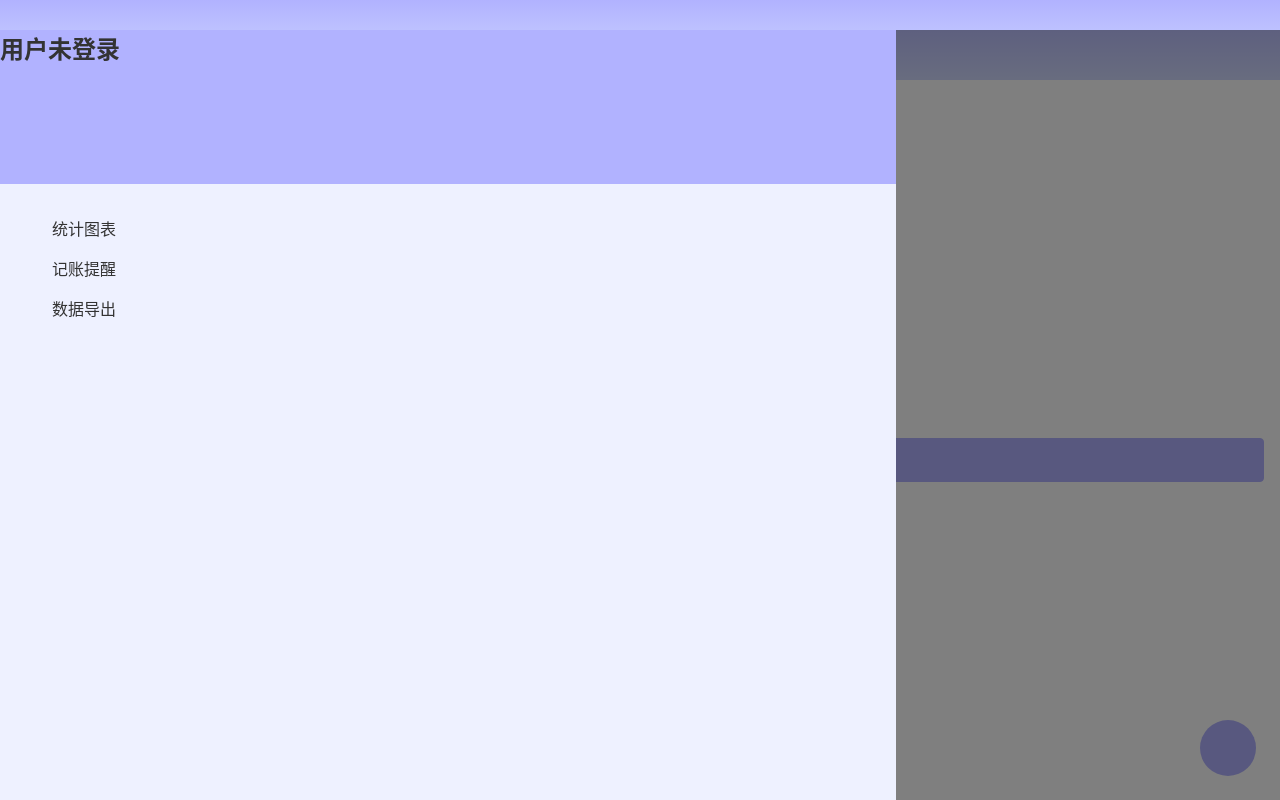
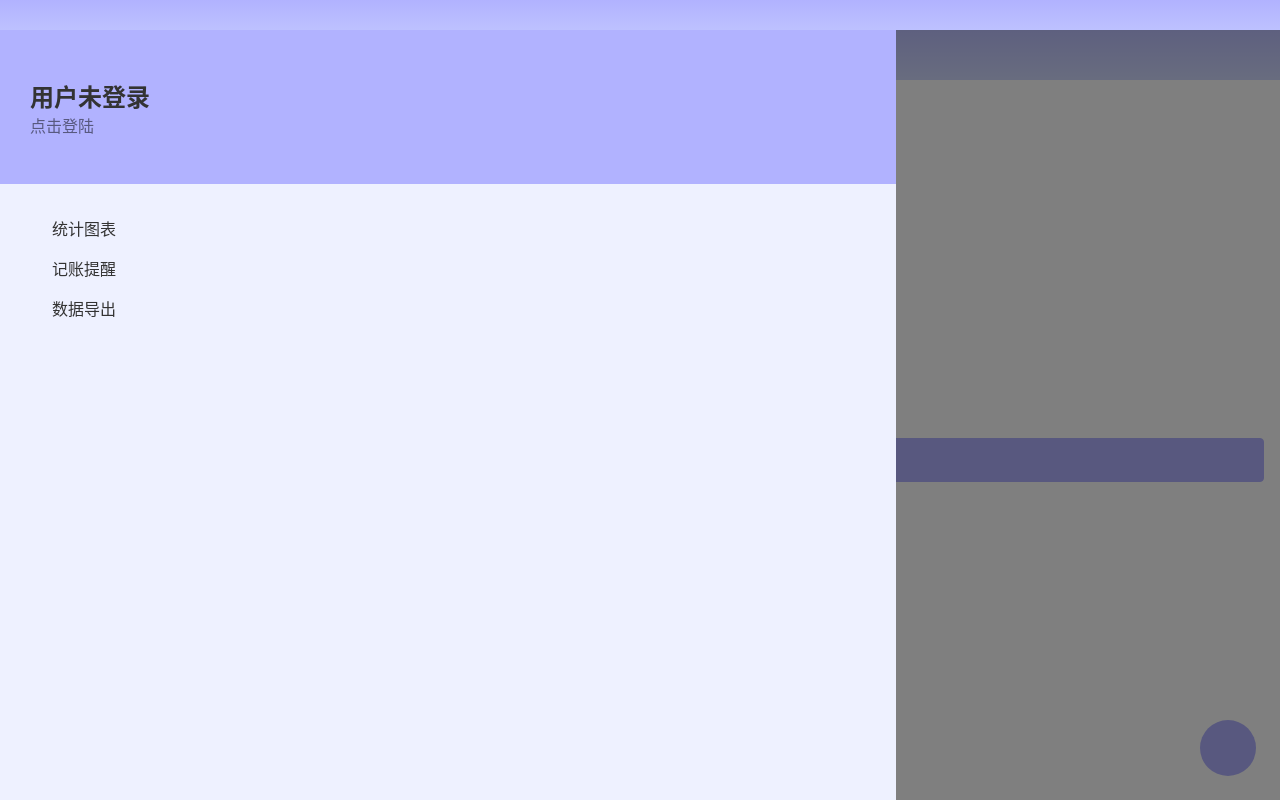
Before and after one commit to herzorf/vue3-wallet_frontend, a Vue app: page /start in a window 1280 px wide. Both pictures are taken after a click on the icon 28 px from the left and 52 px from the top of the page. Built offline with nearby package versions, Linux system fonts and the light colour scheme.

Commit message:
丰富overlay用户信息提示样式

```diff
--- a/src/shared/overlay/index.module.scss
+++ b/src/shared/overlay/index.module.scss
@@ -5,8 +5,16 @@
     width: 70%;
     height: calc(100% - var(--overlay-safe-area));
     section{
+        display: flex;
+        flex-direction: column;
+        justify-content: center;
+        align-items: flex-start;
         background: var(--levelfour);
         height: 20%;
+        padding-left: var(--overlay-safe-area);
+        p{
+            color: var(--overlay-bg);
+        }
     }
     ul{
         background: var(--levelone);
--- a/src/shared/overlay/index.tsx
+++ b/src/shared/overlay/index.tsx
@@ -10,6 +10,7 @@ export const Overlay = defineComponent({
             <div class={styles.wrapper} >
                 <section>
                     <h2>用户未登录</h2>
+                    <p>点击登陆</p>
                 </section>
                 <ul>
                     <li>
```
